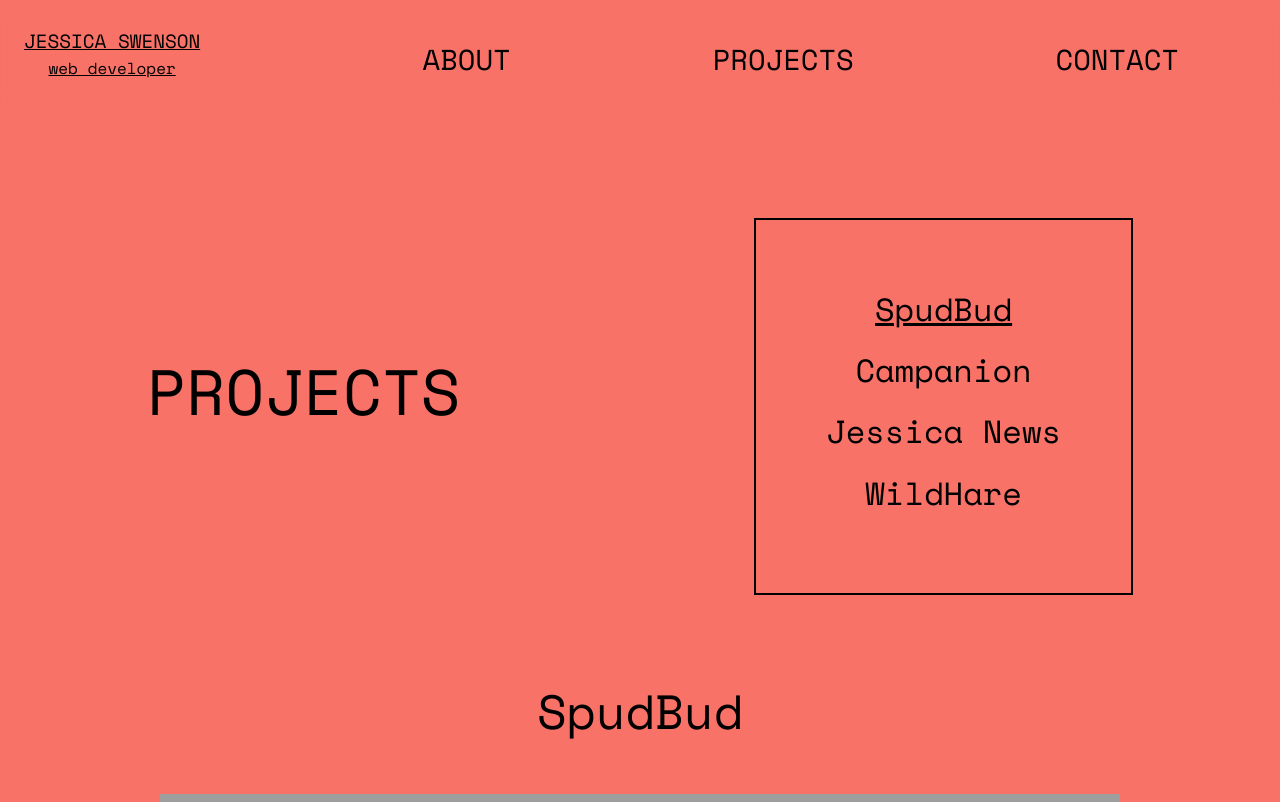
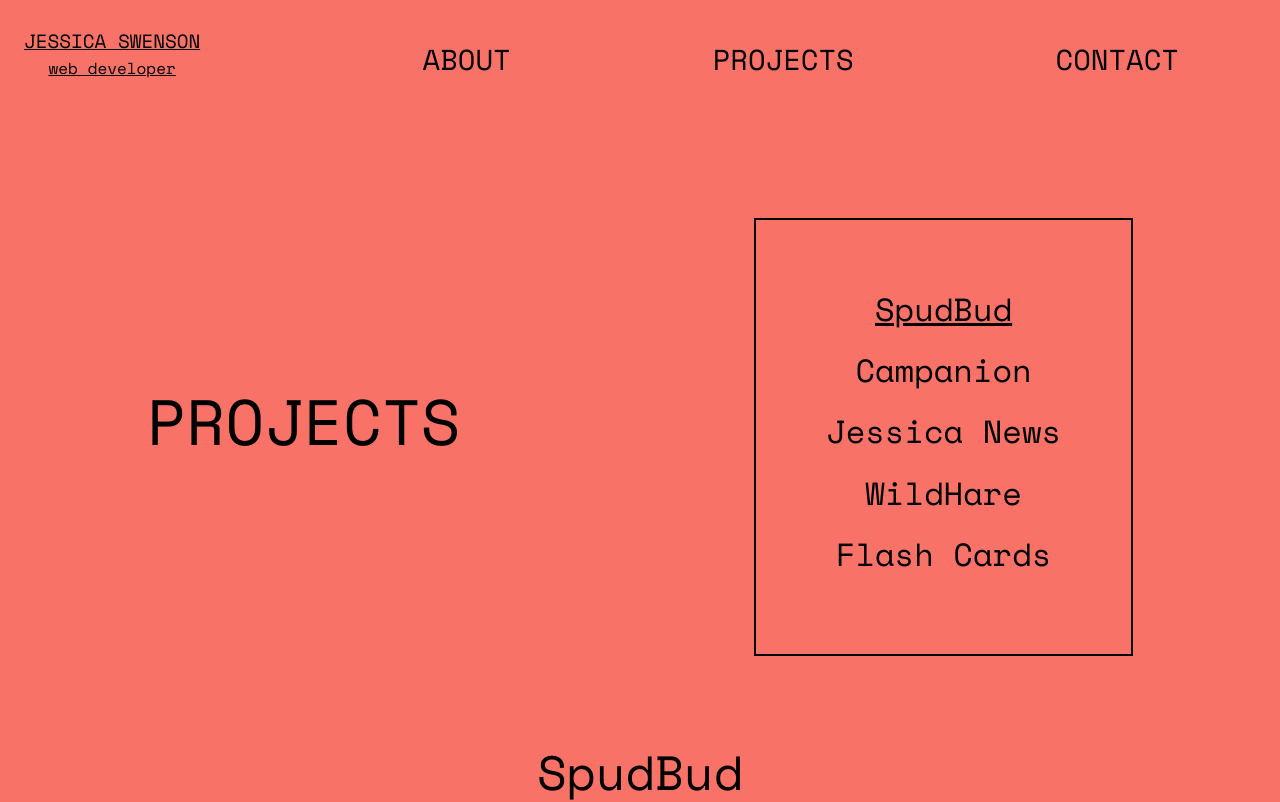
Before and after one commit to Jswens24/Portfolio.0, a React (Create React App) app: page /projects in a window 1280 px wide. Shown: the top 802 px of the page. Built offline with nearby package versions, Linux system fonts and the light colour scheme; grey boxes are pictures that could not be loaded.

Commit message:
added flash cards

```diff
--- a/src/Components/ProjectPage.jsx
+++ b/src/Components/ProjectPage.jsx
@@ -53,6 +53,15 @@ const ProjectPage = () => {
         setIsHosted(projectData.projectData[3].hosted);
         setHostedLink(projectData.projectData[3].hostedLink);
     }
+    const flashCardHandler = () => {
+        setProjectTitle(projectData.projectData[4].projectTitle);
+        setDemoLink(projectData.projectData[4].demoLink);
+        setProjectDesc(projectData.projectData[4].projectDescription);
+        setTechUsed(projectData.projectData[4].technologiesUsed);
+        setGitHubLink(projectData.projectData[4].gitHubLink);
+        setIsHosted(projectData.projectData[4].hosted);
+        setHostedLink(projectData.projectData[4].hostedLink);
+    }
 
     return (
         <div id='project-page' className='start-project-page'>
@@ -64,6 +73,7 @@ const ProjectPage = () => {
                         <button className={projectTitle === 'Campanion' ? 'selected-project-css' : 'project-name'} onClick={campanionHandler}>Campanion</button>
                         <button className={projectTitle === 'Jessica News' ? 'selected-project-css' : 'project-name'} onClick={jessicaNewsHandler}>Jessica News</button>
                         <button className={projectTitle === 'WildHare' ? 'selected-project-css' : 'project-name'} onClick={wildHareHandler}>WildHare</button>
+                        <button className={projectTitle === 'Flash Cards' ? 'selected-project-css' : 'project-name'} onClick={flashCardHandler}>Flash Cards</button>
                     </div>
                 </div>
                 <div className="project-name-div">
--- a/src/Data/ProjectData.js
+++ b/src/Data/ProjectData.js
@@ -35,6 +35,16 @@ const projectData = [
         projectDescription: 'Wildhare is an e-commerce website that seamlessly integrates with an existing eBay store. Leveraging the power of React, I crafted a modern and responsive online shopping platform that ensures an optimal user experience across all devices. This project showcases my expertise in web development and my ability to extend and enhance existing e-commerce solutions, making it easier for businesses to expand their online presence and serve customers effectively.',
         technologiesUsed: 'JavaScript | HTML | CSS | React',
         hostedLink: 'https://main--ornate-bienenstitch-3cef9b.netlify.app'
+    },
+    {
+        projectId: 5,
+        projectTitle: 'Flash Cards',
+        demoLink: 'https://youtube.com/embed/EGWAPPJzCB4?si=tP1ERUilBWW_uJsh',
+        gitHubLink: 'https://github.com/Jswens24/flash-cards',
+        hosted: true,
+        projectDescription: 'Showcasing my React skills with a simple yet effective Flash Card App. Users can effortlessly study a variety of topics with an easy-to-use list. ',
+        technologiesUsed: 'JavaScript | HTML | CSS | React | Tailwindcss',
+        hostedLink: 'https://main--rainbow-gnome-bd662b.netlify.app/'
     }
 ]
 
```
